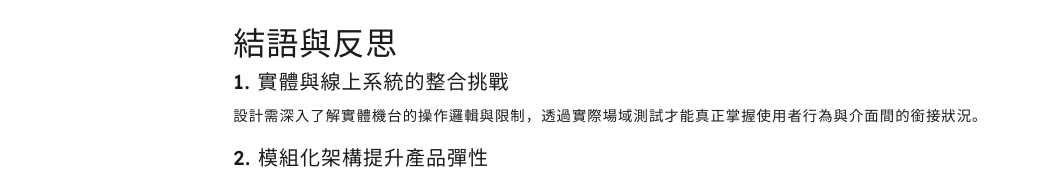
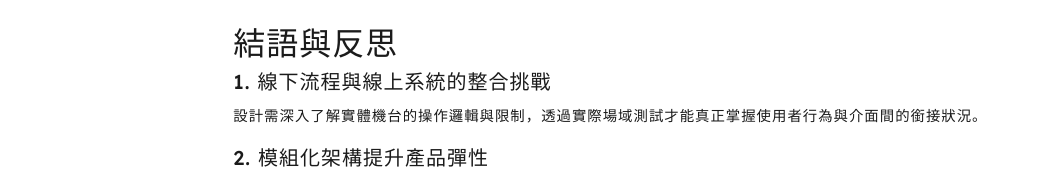
Before and after one commit to lynnwu830/lynnwu2025, a plain HTML site: page ick/index.pug in a window 1280 px wide. Shown: the part 11121-11290 px from the top of the page, without its empty margins (16-1062 px from the left). Drawn offline with nearby package versions, Linux system fonts and the light colour scheme; files that its build step writes are made by us from their sources; a script that the page names is missing; files whose address does not match are found by name; a web font is replaced by a local one.

Commit message:
2025 v1.1.2
wording調整

```diff
--- a/ick/index.pug
+++ b/ick/index.pug
@@ -166,7 +166,7 @@ html(lang='en')
       .section.section10.row.d-flex.justify-content-center
         .col-lg-8.col-md-12
           h2 結語與反思
-          h5 1. 實體與線上系統的整合挑戰
+          h5 1. 線下流程與線上系統的整合挑戰
           p 設計需深入了解實體機台的操作邏輯與限制，透過實際場域測試才能真正掌握使用者行為與介面間的銜接狀況。
           h5 2. 模組化架構提升產品彈性
           p 對於診所這類業務多元、流程各異的場域，模組化UI與系統設計能有效支援後續功能擴充與場景客製化。
```
Also changed, not shown: ick/dist/index.html, index.html.
